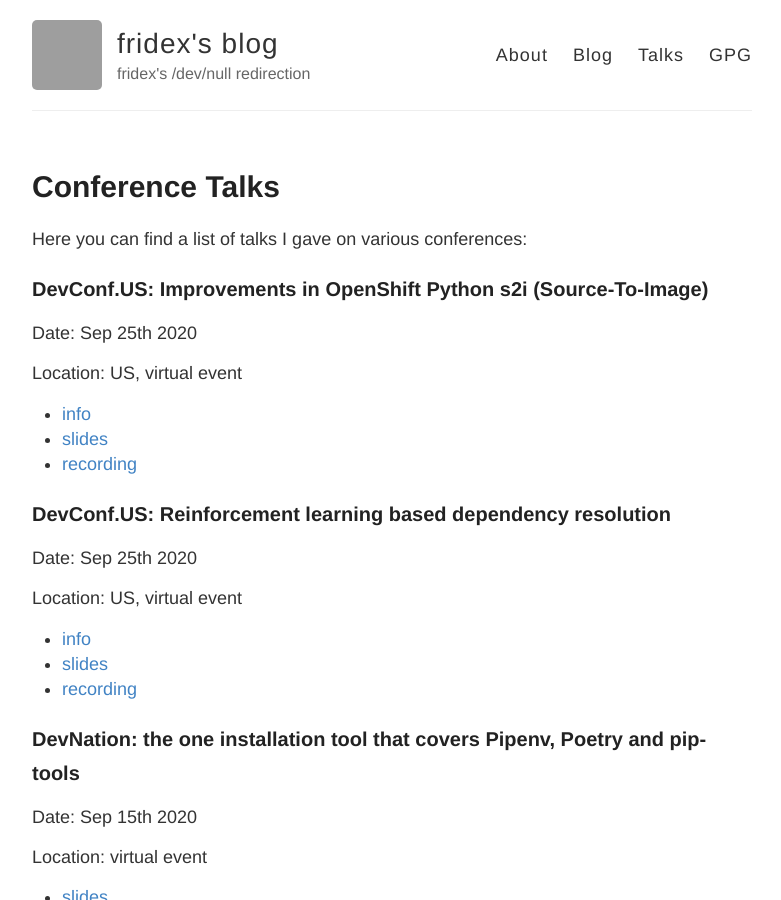
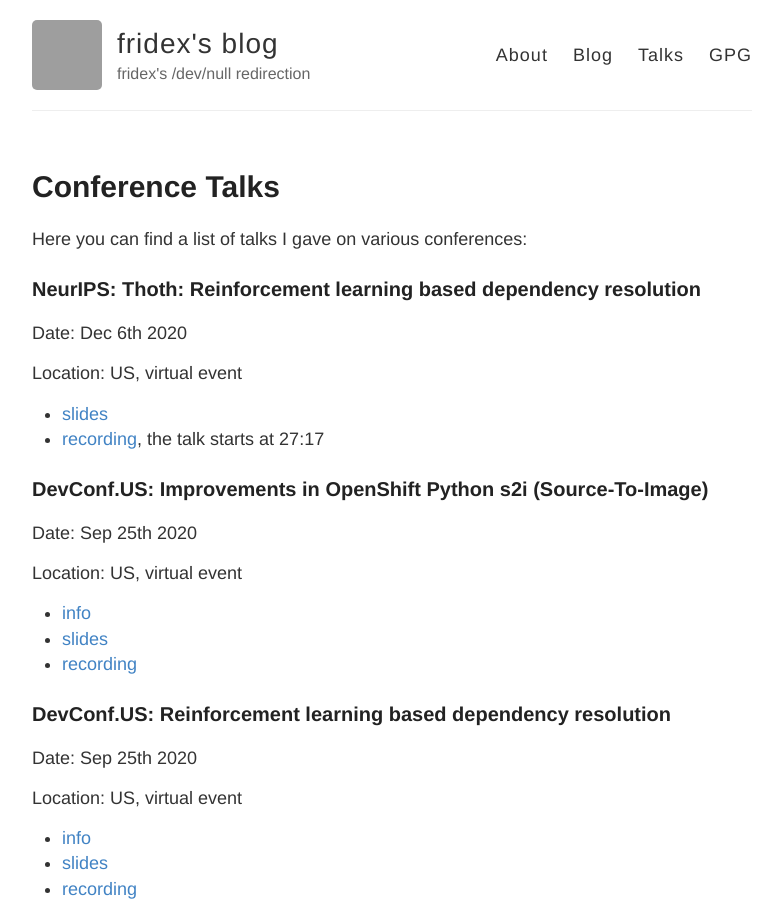
Before and after one commit to fridex/fridex.github.io, a Jekyll site: the page built from talks.md, in a window 1280 px wide and 900 px high. Shown: the whole window, without its empty margins (248-1029 px from the left). Built offline with Jekyll 4.4.1, drawn with Linux system fonts in a browser that asks for light colours; grey boxes are pictures that could not be loaded.

Commit message:
Add NeurIPS conference

```diff
--- a/talks.md
+++ b/talks.md
@@ -5,6 +5,16 @@
 ---
 
 Here you can find a list of talks I gave on various conferences:
+
+### NeurIPS: Thoth: Reinforcement learning based dependency resolution
+
+Date: Dec 6th 2020
+
+Location: US, virtual event
+
+ * [slides](https://github.com/thoth-station/talks/blob/master/2020-12-06-neurips/neurips-thoth.pdf)
+ * [recording](https://neurips.cc/Expo/Conferences/2020/talkpanel/21302), the talk starts at 27:17
+
 
 ### DevConf.US: Improvements in OpenShift Python s2i (Source-To-Image)
 
```
